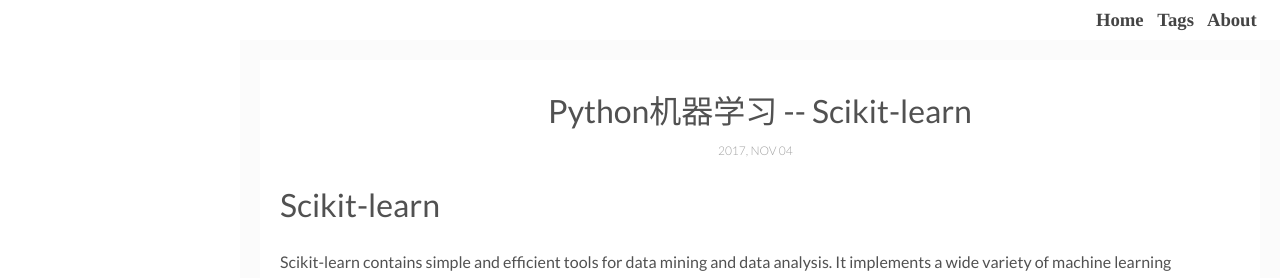
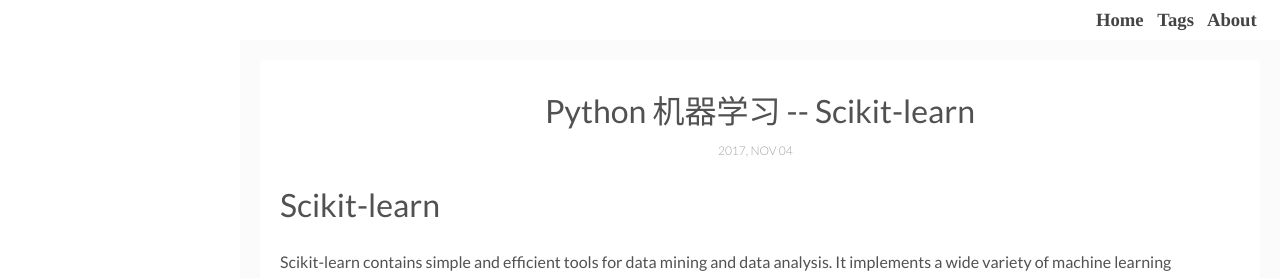
Before and after one commit to leon-zheng/leon-zheng.github.io, a Jekyll site: the page built from _posts/2017-11-04-scikit-learn.md, in a window 1280 px wide and 900 px high. Shown: the top 278 px of the window. Built offline with Jekyll 4.4.1, drawn with Linux system fonts in a browser that asks for light colours.

```diff
--- a/_posts/2017-11-04-scikit-learn.md
+++ b/_posts/2017-11-04-scikit-learn.md
@@ -1,5 +1,5 @@
 ---
-title: Python机器学习 -- Scikit-learn
+title: Python 机器学习 -- Scikit-learn
 layout: post
 img: scikit-learn.png
 tags: [Python, 机器学习]
```
